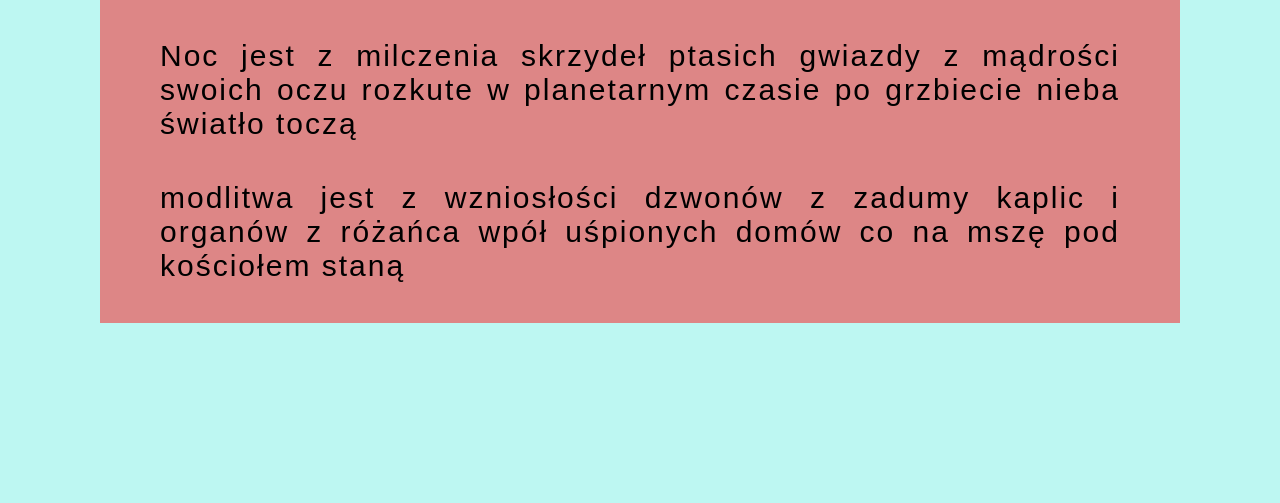
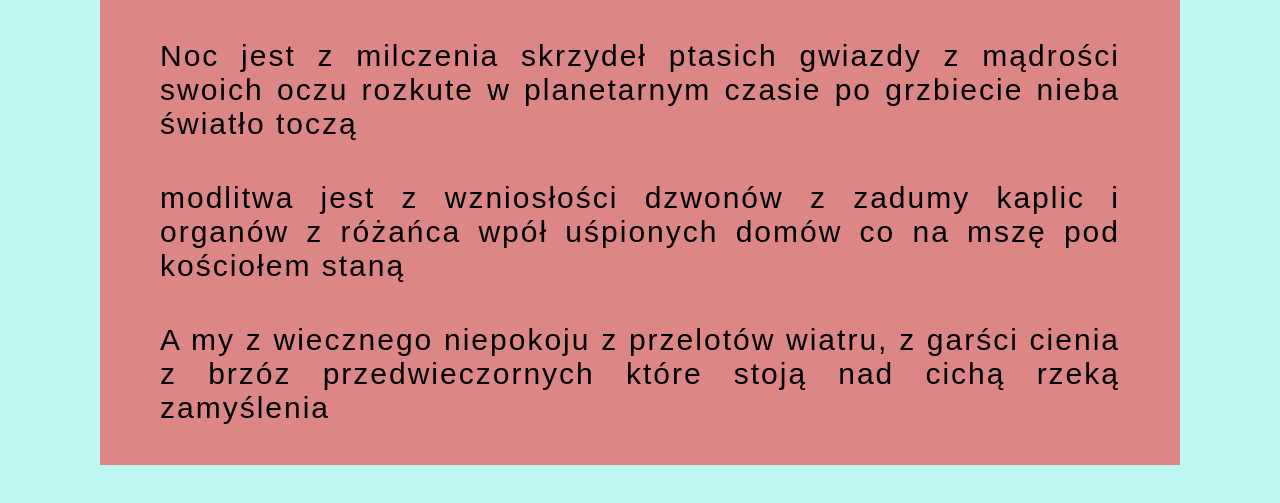
Before and after one commit to iwstasiewicz/learning-git-2, a plain HTML site: page index.html in a window 1280 px wide. Shown: the part 151-654 px from the top of the page. Drawn offline with Linux system fonts and the light colour scheme.

Commit message:
fifth commit

```diff
--- a/index.html
+++ b/index.html
@@ -20,9 +20,13 @@
       rozkute w planetarnym czasie
       po grzbiecie nieba światło toczą</p>
     <p>modlitwa jest z wzniosłości dzwonów
-z zadumy kaplic i organów
-z różańca wpół uśpionych domów
-co na mszę pod kościołem staną </p>
+      z zadumy kaplic i organów
+      z różańca wpół uśpionych domów
+      co na mszę pod kościołem staną </p>
+    <p>A my z wiecznego niepokoju
+      z przelotów wiatru, z garści cienia
+      z brzóz przedwieczornych
+      które stoją nad cichą rzeką zamyślenia</p>
   </div>
 </body>
 
```
